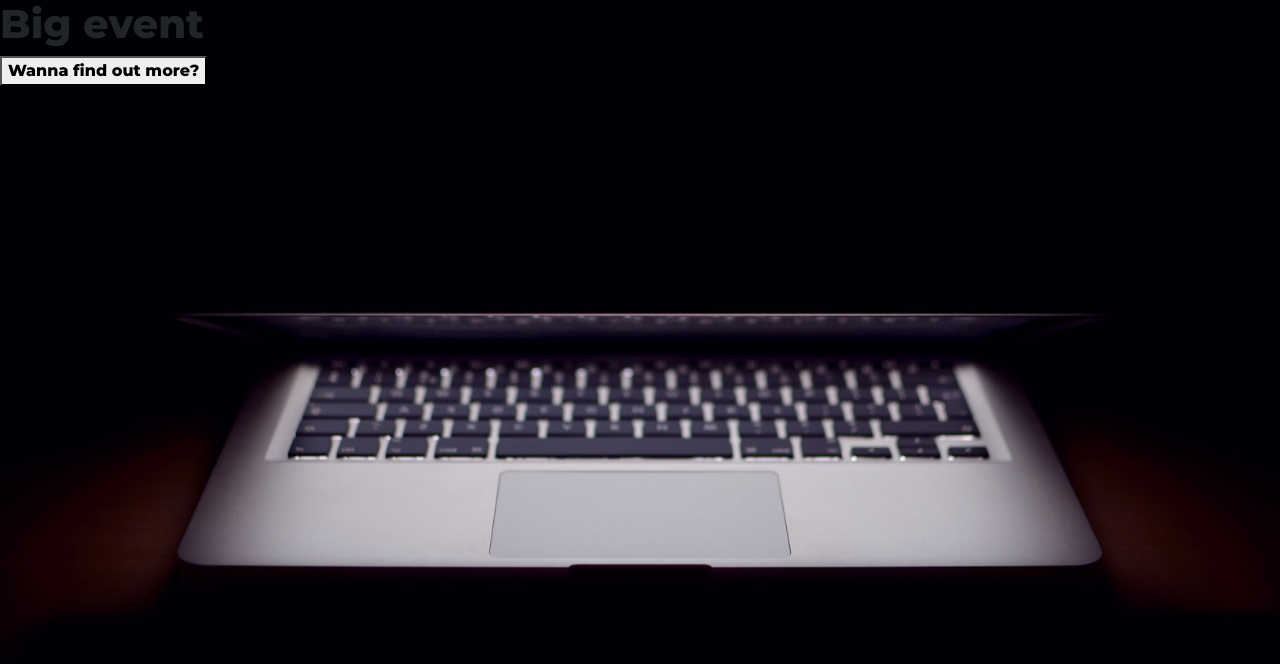
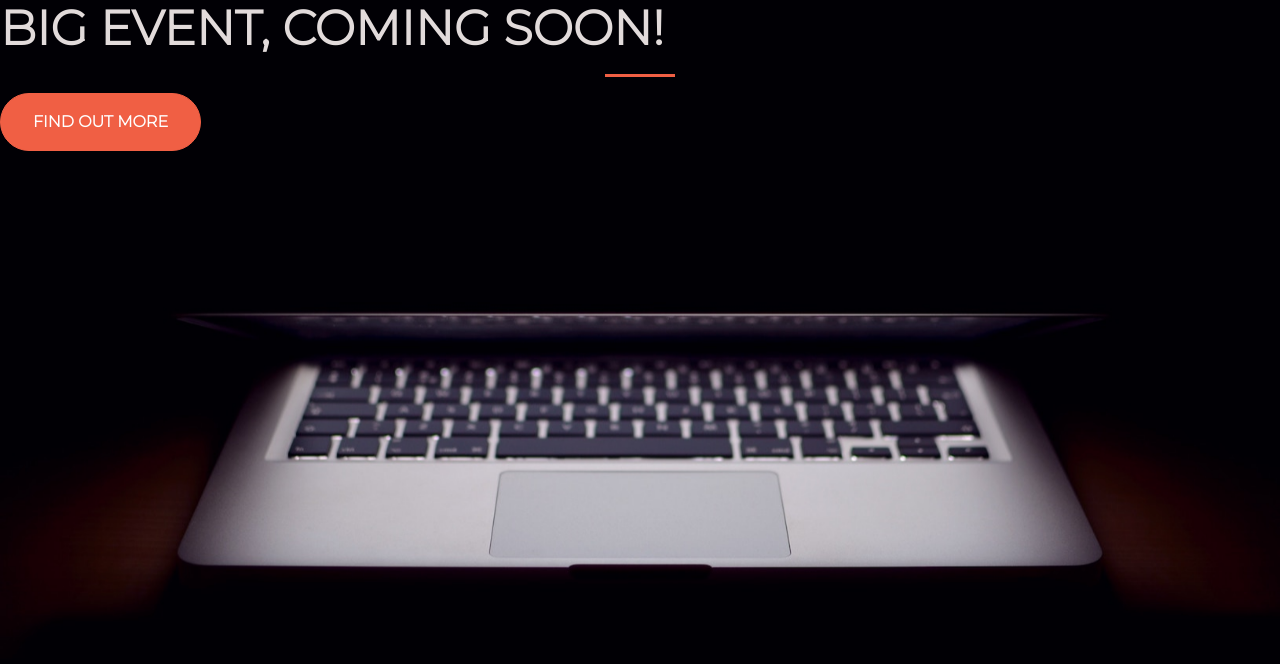
Before and after one commit to epirnat/Event-signup, a plain HTML site: page index.html in a window 1280 px wide. Drawn offline with nearby package versions, Linux system fonts and the light colour scheme.

Commit message:
Styled the button

```diff
--- a/index.html
+++ b/index.html
@@ -4,12 +4,13 @@
   <meta charset="UTF-8">
   <meta name="viewport" content="width=device-width, initial-scale=1, shrink-to-fit=no">
   <title>Big event</title>
-  <link href="https://fonts.googleapis.com/css2?family=Montserrat:ital,wght@0,800;1,900&display=swap" rel="stylesheet">
+  <link href="https://fonts.googleapis.com/css2?family=Montserrat:wght@300&display=swap" rel="stylesheet">
   <link rel="stylesheet" href="https://stackpath.bootstrapcdn.com/bootstrap/4.3.1/css/bootstrap.min.css" integrity="sha384-ggOyR0iXCbMQv3Xipma34MD+dH/1fQ784/j6cY/iJTQUOhcWr7x9JvoRxT2MZw1T" crossorigin="anonymous">
   <link rel="stylesheet" type="text/css" href="style.css">
 </head>
 <body>
-  <h1>Big event</h1>
-  <button>Wanna find out more?</button>
+  <h1 class="text-uppercase"><strong>Big event, coming soon!</h1></strong>
+  <hr>
+  <button class="btn btn-primary btn-xl">Find out more</button>
 </body>
 </html>
--- a/style.css
+++ b/style.css
@@ -9,3 +9,35 @@ html {
   -o-background-size: cover;
   background-size: cover;
 }
+
+h1 {
+  font-size: 3rem;
+  color: #e2dbdb;
+}
+
+hr {
+  border-color: #F05F44;
+  border-width: 3px;
+  max-width: 70px;
+}
+
+.btn {
+  font-weight: 700;
+  border-radius: 300px;
+  text-transform: uppercase;
+}
+
+.btn-primary {
+  background-color: #F05F44;
+  border-color: #F05F44;
+}
+
+.btn-primary:hover {
+  background-color: #ee4b08;
+  border-color: #ee4b08;
+  border-width: 3px;
+}
+
+.btn-xl {
+  padding: 1rem 2rem;
+}
```
